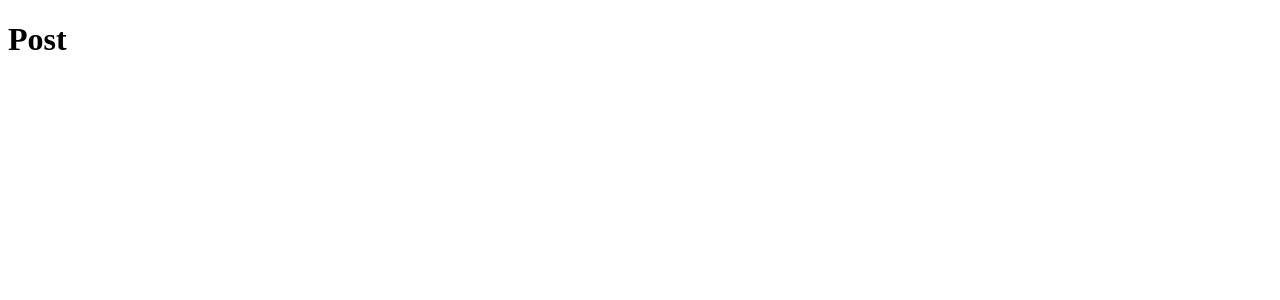
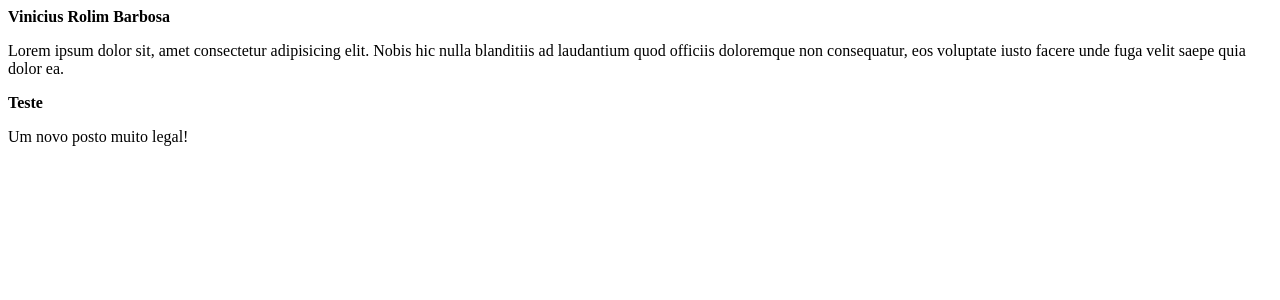
Before and after one commit to Viniirb/01-fundamentos-reactjs, a React (Vite) app: page / in a window 1280 px wide. Shown: the top 300 px of the page. Built offline with nearby package versions, Linux system fonts and the light colour scheme.

Commit message:
Studying content about react component properties

```diff
--- a/src/App.jsx
+++ b/src/App.jsx
@@ -3,7 +3,19 @@ import { Post } from "./Post"
 function App() {
 
   return (
-    <Post />
+    <div>
+      <Post
+      author= "Vinicius Rolim Barbosa"
+      content= "Lorem ipsum dolor sit, amet consectetur adipisicing elit. Nobis hic nulla blanditiis ad laudantium quod officiis doloremque non consequatur, eos voluptate iusto facere unde fuga velit saepe quia dolor ea."
+    />
+
+    <Post
+      author= "Teste"
+      content= "Um novo posto muito legal!"
+    />
+
+
+    </div>
   )
 }
 
--- a/src/Post.jsx
+++ b/src/Post.jsx
@@ -1,7 +1,9 @@
-export function Post() {
+export function Post(props) {
+
   return (
     <div>
-      <h1>Post</h1>
+        <strong>{props.author}</strong>
+        <p>{props.content}</p>
     </div>
   );
 }
```
